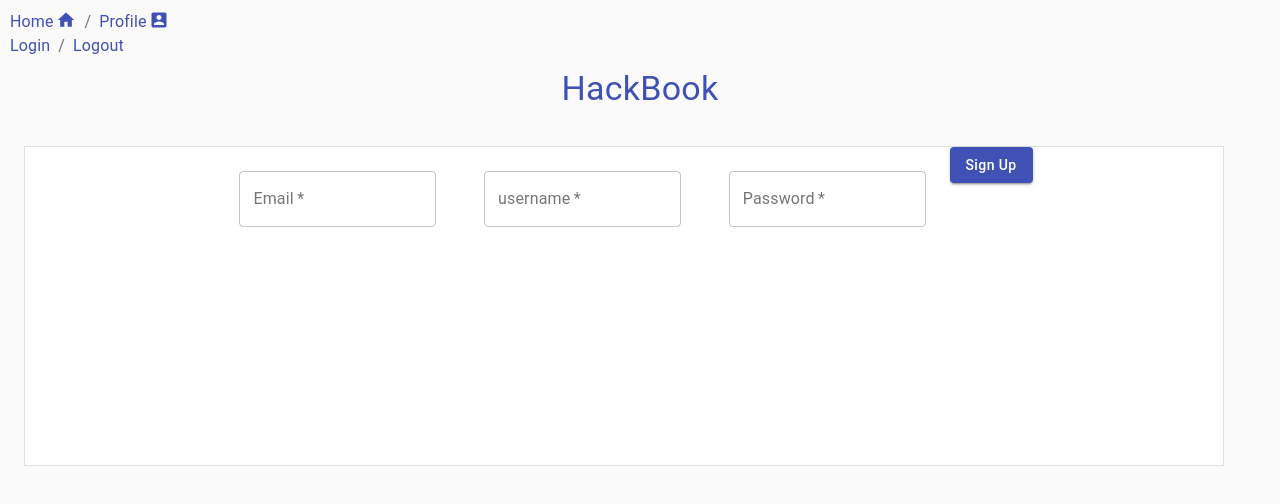
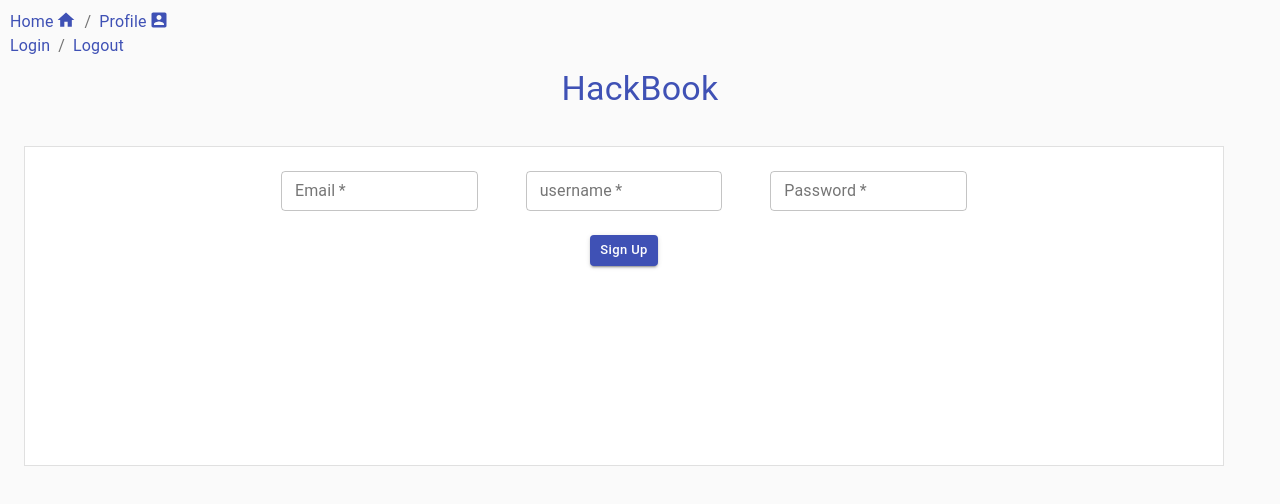
Before and after one commit to HarrisonClark/FinalProject, a React (Create React App) app: page /signup in a window 1280 px wide. Shown: the top 504 px of the page. Built offline with nearby package versions, Linux system fonts and the light colour scheme; no server answers.

Commit message:
fix formatting for signup page

```diff
--- a/src/components/auth/SignupPage.js
+++ b/src/components/auth/SignupPage.js
@@ -51,9 +51,16 @@ const SignupPage = () => {
   };
 
   const content = (
-    <form align="center" className={classes.root} onSubmit={handleSubmit}>
+    <form
+      style={{ direction: 'flex-container' }}
+      align="center"
+      className={classes.root}
+      onSubmit={handleSubmit}
+    >
+      <div>
         <TextField
           required
+          size="small"
           id="outlined-required"
           label="Email"
           variant="outlined"
@@ -64,6 +71,7 @@ const SignupPage = () => {
         />
         <TextField
           required
+          size="small"
           id="outlined-required"
           label="username"
           variant="outlined"
@@ -74,6 +82,7 @@ const SignupPage = () => {
         />
         <TextField
           required
+          size="small"
           id="outlined-required"
           type="password"
           label="Password"
@@ -83,9 +92,12 @@ const SignupPage = () => {
           }}
           value={password}
         />
-      <Button type="submit" variant="contained" color="primary">
+      </div>
+      <div>
+        <Button type="submit" variant="contained" color="primary" size="small">
           Sign Up
         </Button>
+      </div>
     </form>
   );
 
```
Lines whose indentation alone changed are shown as unchanged.
